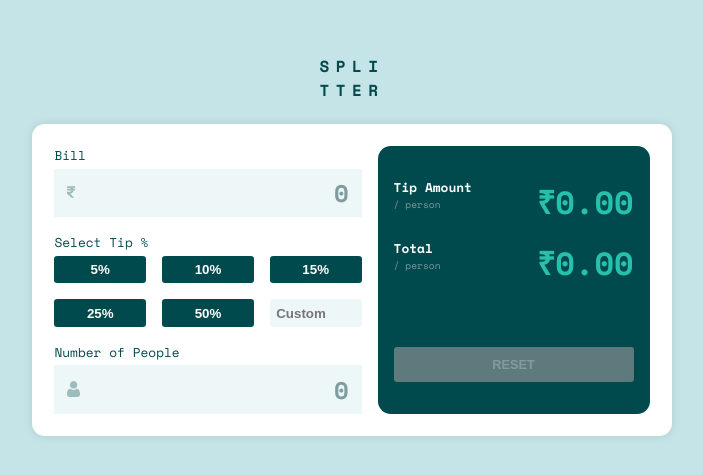
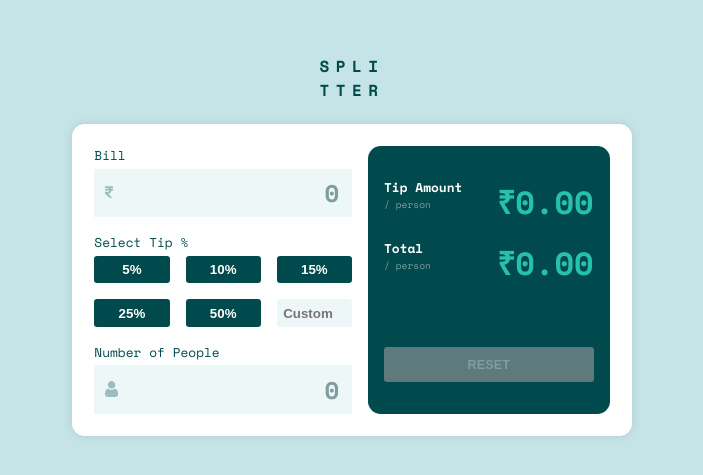
Before and after one commit to sudhanshusingh-g/tip-calculator, a plain HTML site: page index.html in a window 1280 px wide. Shown: the part 155-630 px from the top of the page, without its empty margins (288-991 px from the left). Drawn offline with nearby package versions, Linux system fonts and the light colour scheme.

Commit message:
Project responsiveness done

```diff
--- a/style.css
+++ b/style.css
@@ -35,7 +35,6 @@ section{
     flex-direction: column;
     align-items: center;
     gap: 1.4rem;
-    max-width: 50vw;
 }
 
 h1{
@@ -49,6 +48,7 @@ h1{
 
 .calculator__container{
     display: flex;
+    flex-direction: column;
     background: var(--white);
     padding: 1.4rem;
     border-radius: 0.8rem;
@@ -61,7 +61,6 @@ h1{
     display: flex;
     flex-direction: column;
     gap: 1rem;
-    width: 24vw;
 }
 
 .bill__input{
@@ -160,7 +159,6 @@ label{
     padding: 2rem 1rem;
     background: var(--very-dark-cyan);
     border-radius: 0.8rem;
-    width: 24vw;
 }
 
 .recipt__calculation{
@@ -205,3 +203,17 @@ label{
     background: var(--strong-cyan);
     color: var(--very-dark-cyan);
 }
+
+@media screen and (min-width: 768px){
+    .calculator__container{
+        flex-direction: row;
+        gap: 1rem;
+        width: 64%;
+    }
+    .bill__calculation{
+        width: 50%;
+    }
+    .recipt__container{
+        width: 50%;
+    }
+}
```
Also changed, not shown: design/active-states.jpg (deleted), design/desktop-design-completed.jpg (deleted), design/desktop-design-empty.jpg (deleted), design/desktop-preview.jpg (deleted), design/mobile-design.jpg (deleted), images/desktop.jpeg (added), images/mobile.jpeg (added), images/tab.jpeg (added), 1 other file.
